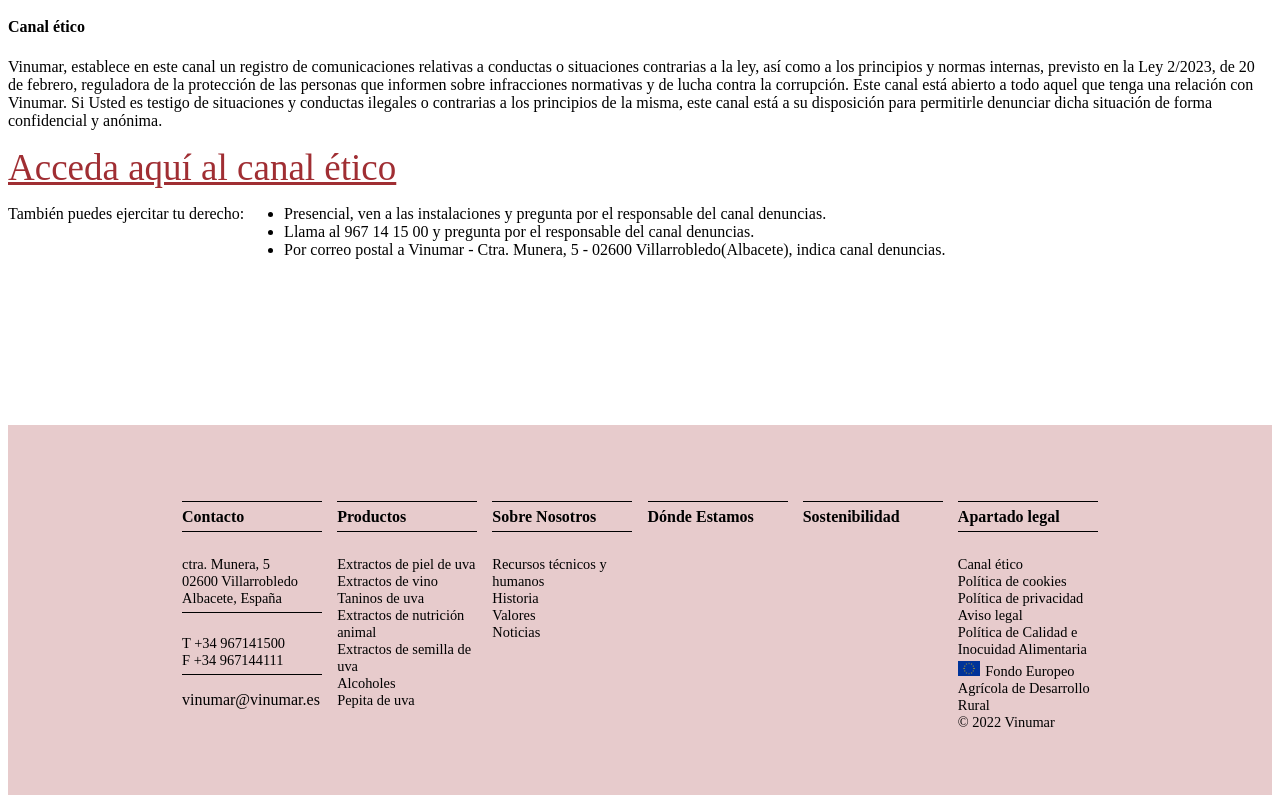
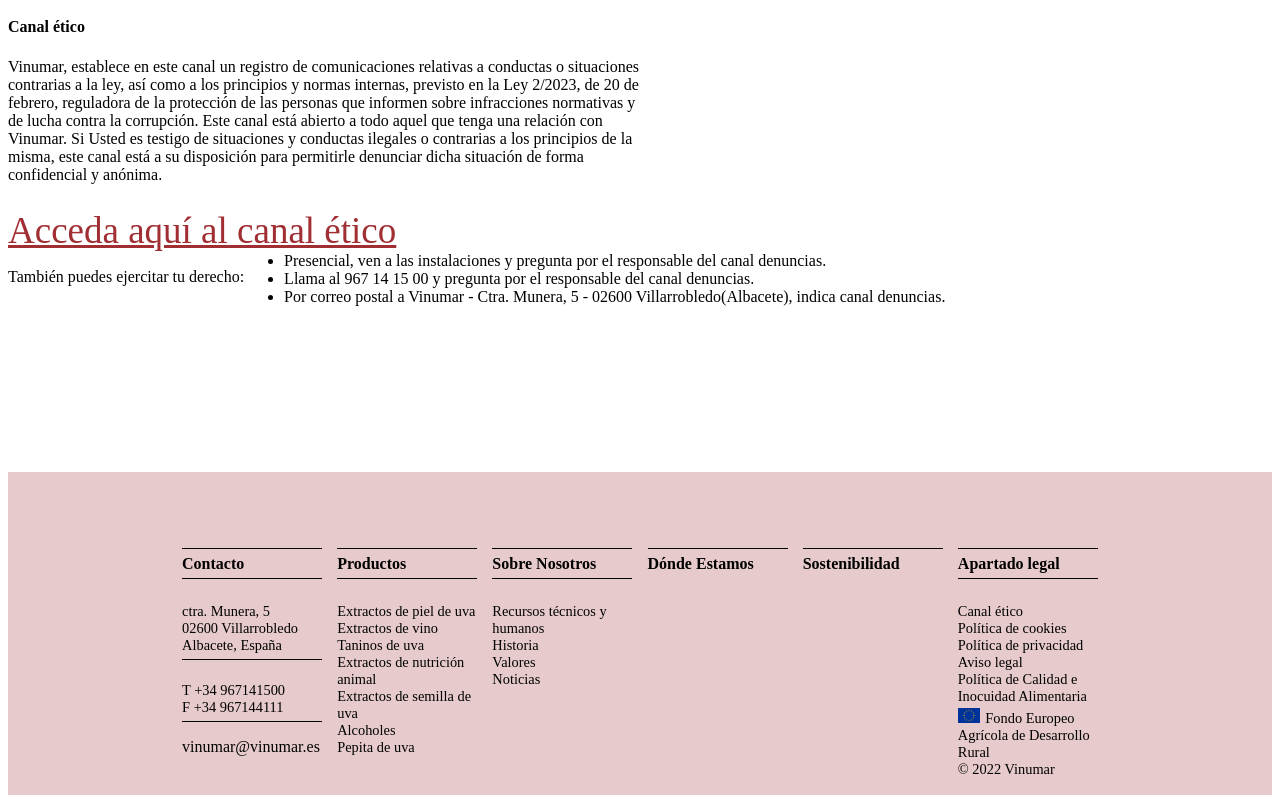
Before and after one commit to markhacksanjuan/vinumar-gatsby, a Gatsby site: page /canal-etico in a window 1280 px wide. Shown: the part 175-970 px from the top of the page. Built offline with nearby package versions, Linux system fonts and the light colour scheme; Gatsby itself is replaced by a stand-in of ours.

Commit message:
chore styles

```diff
--- a/src/components/pages/CanalEtico.jsx
+++ b/src/components/pages/CanalEtico.jsx
@@ -27,7 +27,7 @@
                     <div>
                         <h4>{langText.ethic.title[lang]}</h4>
                             <div className='ethic-link-container'>
-                                <p>
+                                <p className='ethic-text'>
                                     {langText.ethic.description[lang]}
                                     <br/>
                                 </p>
--- a/src/styles/pages/ethic.css
+++ b/src/styles/pages/ethic.css
@@ -7,6 +7,15 @@
 .ethic-list {
     width: 65% !important;
 }
+.ethic-list ul {
+    margin-top: 0
+}
+.ethic-link-container {
+    width: 50%
+}
+.ethic-text {
+    margin-bottom: 25px
+}
 .ethic-link {
     font-size: 37px;
     margin-top: 25px;
```
